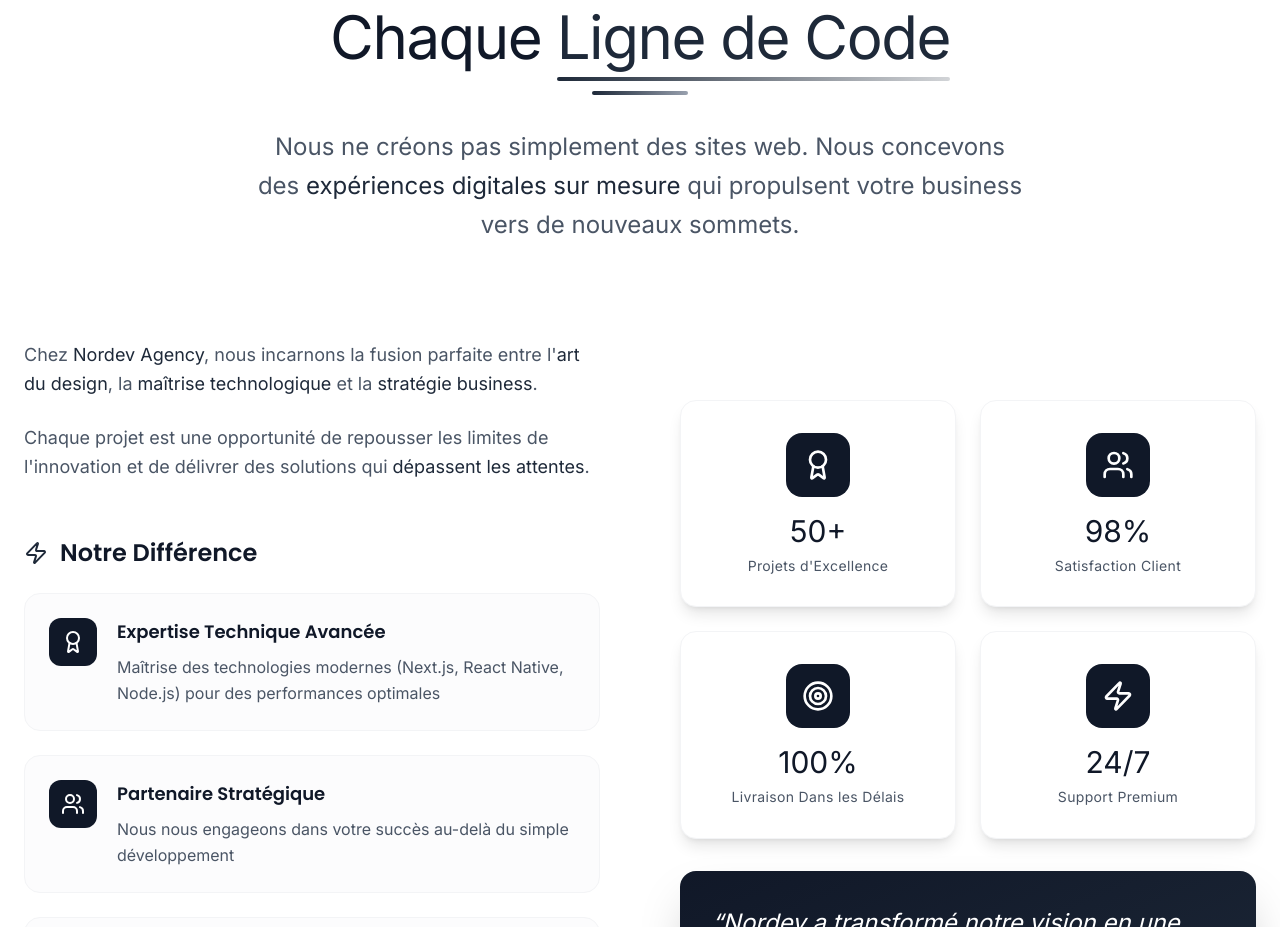
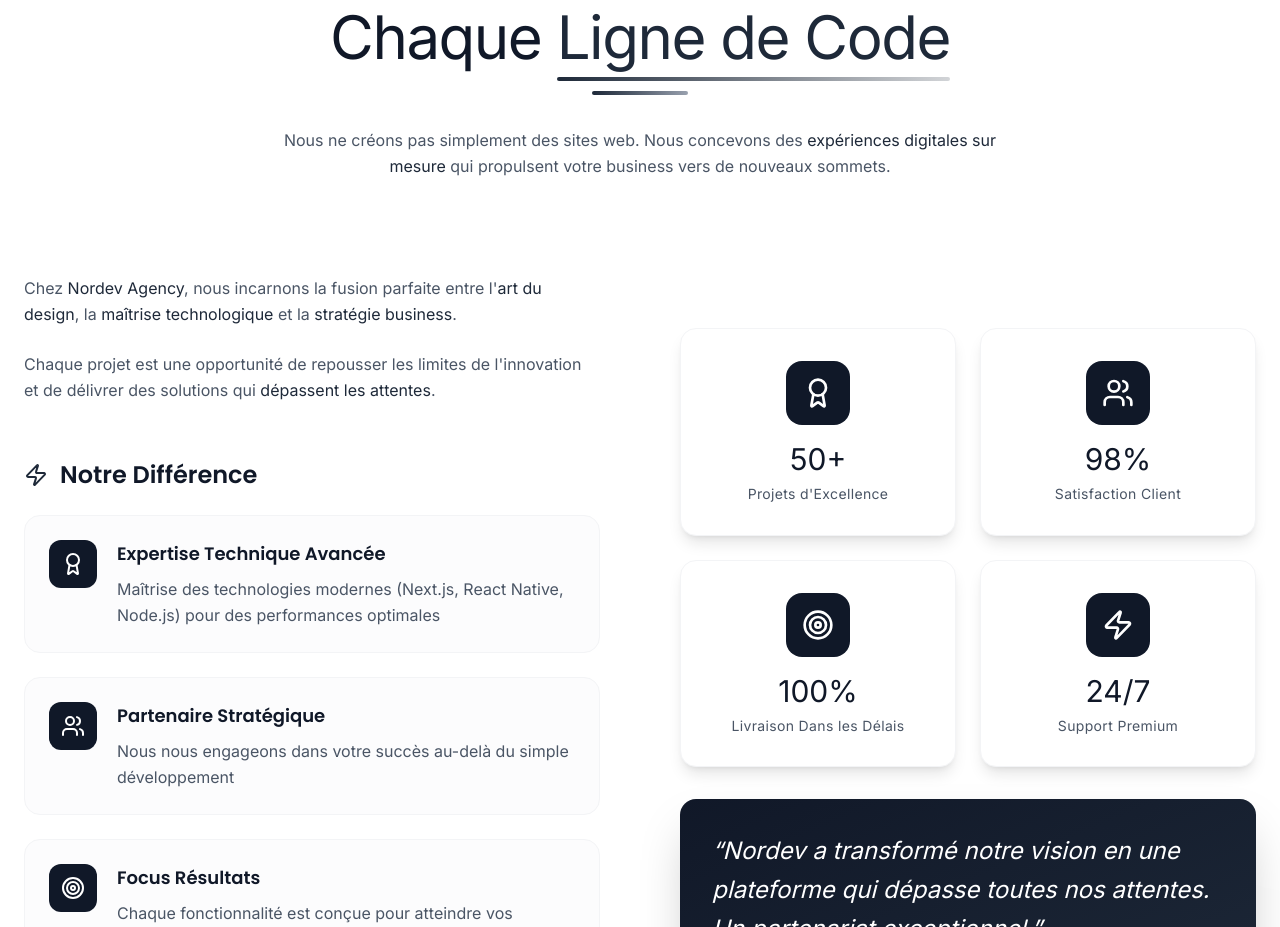
Before and after one commit to freddymk313/nordevagency, a Next.js app: page / in a window 1280 px wide. Shown: the part 1420-2347 px from the top of the page. Built offline with nearby package versions, Linux system fonts and the light colour scheme.

Commit message:
ok about

```diff
--- a/components/About.tsx
+++ b/components/About.tsx
@@ -31,7 +31,7 @@
 
             <div className="w-24 h-1 bg-gradient-to-r from-gray-800 to-gray-400 mx-auto mb-8 rounded-full" />
 
-            <p className="text-xl md:text-2xl text-gray-600 max-w-3xl mx-auto leading-relaxed font-light">
+            <p className="text-base text-gray-600 max-w-3xl mx-auto leading-relaxed font-light">
               Nous ne créons pas simplement des sites web. Nous concevons des
               <span className="font-medium text-gray-800"> expériences digitales sur mesure</span> qui
               propulsent votre business vers de nouveaux sommets.
@@ -42,14 +42,14 @@
             {/* Colonne texte - Contenu enrichi */}
             <div className="space-y-8">
               <div className="space-y-6">
-                <p className="text-lg text-gray-600 leading-relaxed font-normal">
+                <p className="text-base text-gray-600 leading-relaxed font-normal">
                   Chez <span className="font-semibold text-gray-800">Nordev Agency</span>, nous incarnons
                   la fusion parfaite entre l&apos;<span className="text-gray-800 font-semibold">art du design</span>,
                   la <span className="text-gray-800 font-semibold">maîtrise technologique</span> et
                   la <span className="text-gray-800 font-semibold">stratégie business</span>.
                 </p>
 
-                <p className="text-lg text-gray-600 leading-relaxed font-normal">
+                <p className="text-base text-gray-600 leading-relaxed font-normal">
                   Chaque projet est une opportunité de repousser les limites de l&apos;innovation
                   et de délivrer des solutions qui <span className="font-semibold text-gray-800">dépassent les attentes</span>.
                 </p>
```
